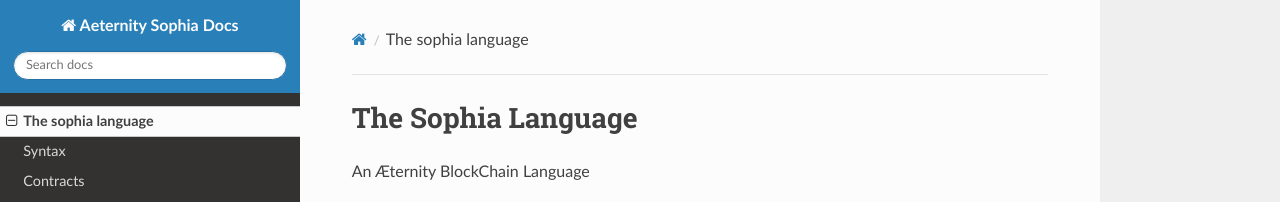
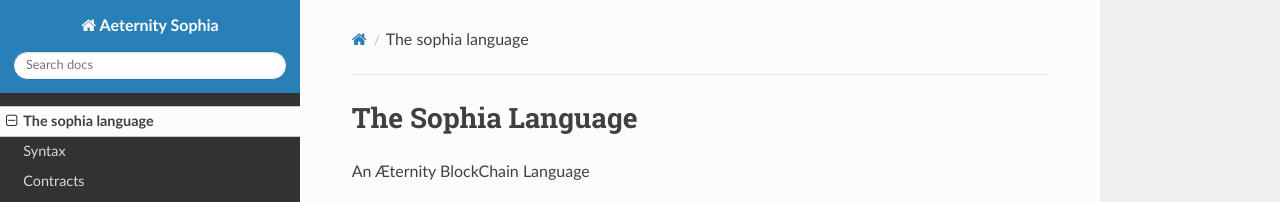
Before and after one commit to nikita-fuchs/sophiadocs, an MkDocs documentation site: the page built from docs/index.md, in a window 1280 px wide. Shown: the top 202 px of the page. Built offline with MkDocs 1.6.1, drawn with Linux system fonts in a browser that asks for light colours; nearby versions of some CDN libraries.

Commit message:
add extracss entry, change sitename

```diff
--- a/mkdocs.yml
+++ b/mkdocs.yml
@@ -1,5 +1,5 @@
-site_name: Aeternity Sophia Docs
-
+site_name: Aeternity Sophia
+extra_css: [extra.css]
 theme:
     name: readthedocs
     highlightjs: true
```
